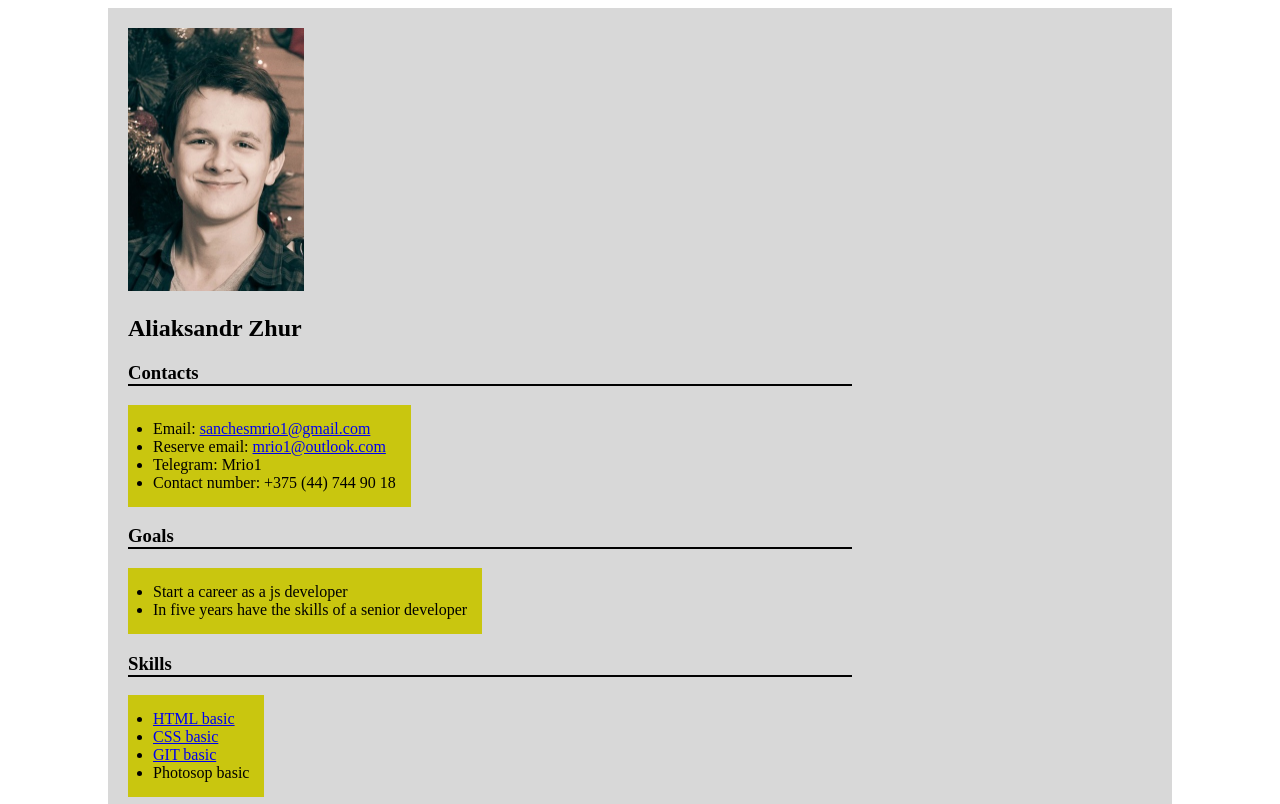
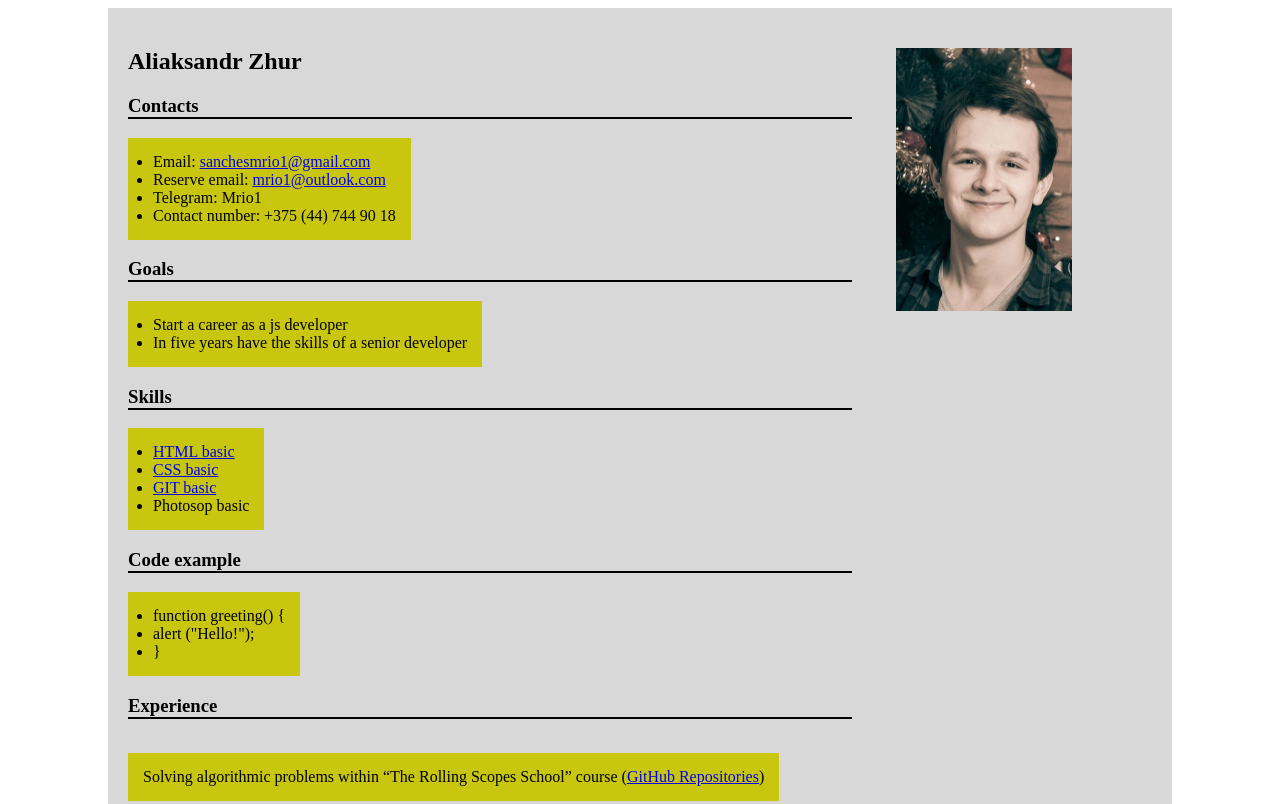
Before and after one commit to Mrio1/rsschool-cv, a plain HTML site: page index.html in a window 1280 px wide. Shown: the top 804 px of the page. Drawn offline with Linux system fonts and the light colour scheme.

Commit message:
feat: add photo style

```diff
--- a/style.css
+++ b/style.css
@@ -9,6 +9,11 @@
     margin: auto;
     padding: 20px;
     background-color: #d8d8d8
+}
+
+img {
+    position: absolute;
+    right: 100px;
 }
 
 h3 {
```
